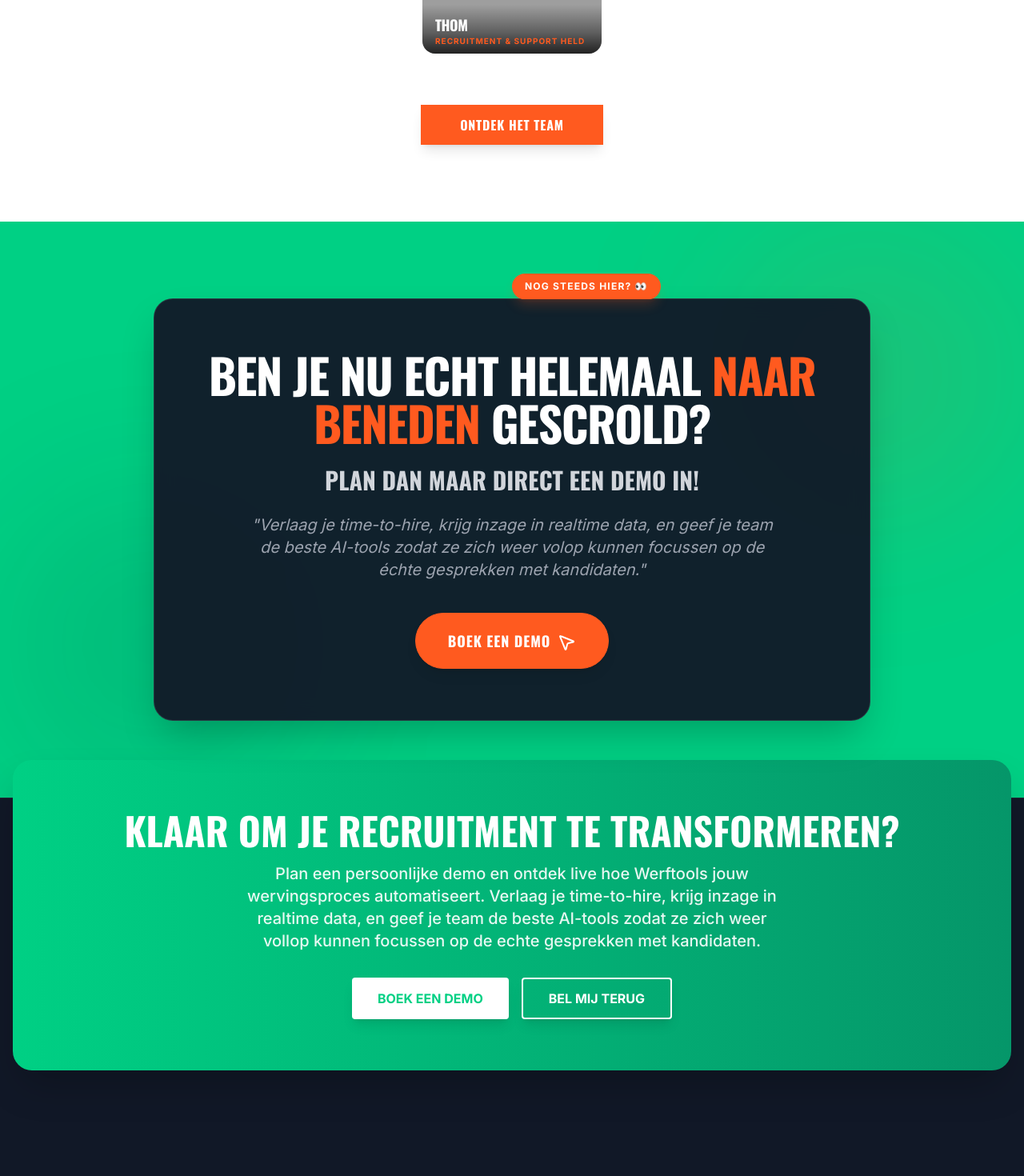
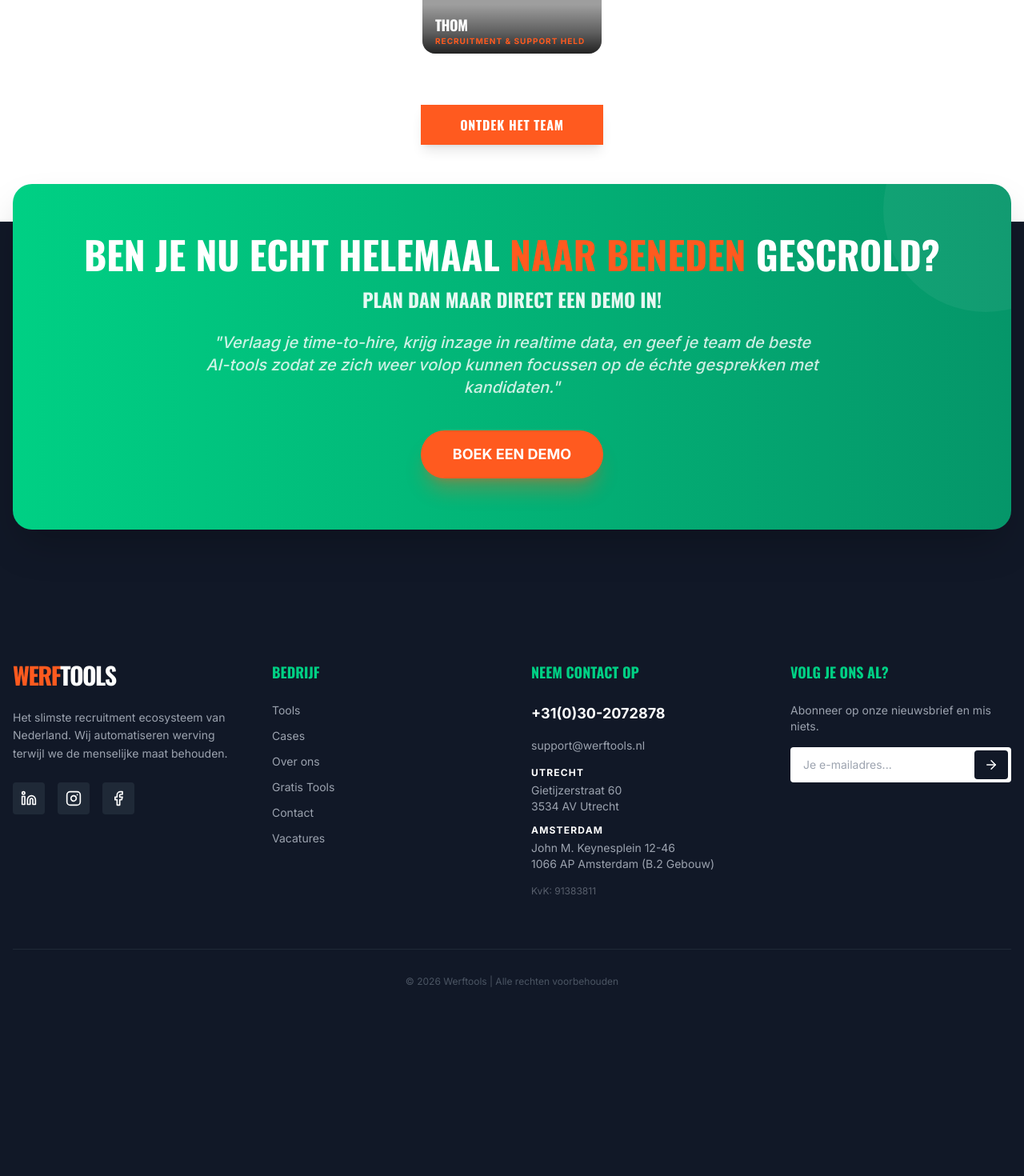
Before and after one commit to theonlybarry/werfplaats_website, a React (Vite) app: page / in a window 1280 px wide. Shown: the part 5440-6910 px from the top of the page at 80% size. After the commit the page ends 6707 px from the top, so only its background shows below. Built offline with nearby package versions, Linux system fonts and the light colour scheme; no server answers; grey boxes are pictures that could not be loaded.

Commit message:
style: Update footer CTA messaging and support email

```diff
--- a/components/Footer.tsx
+++ b/components/Footer.tsx
@@ -13,25 +13,25 @@ export const Footer: React.FC<FooterProps> = ({ onNavigate }) => {
          <div className="container mx-auto px-4">
 
             {/* CTA Banner */}
-            <div className="bg-gradient-to-r from-brand-green to-emerald-600 rounded-3xl p-10 md:p-16 text-center shadow-2xl transform -translate-y-36 mb-[-60px]">
+            <div className="bg-gradient-to-r from-brand-green to-emerald-600 rounded-3xl p-10 md:p-16 text-center shadow-2xl transform -translate-y-36 mb-[-60px] relative overflow-hidden">
+               {/* Decorative background circle */}
+               <div className="absolute -top-24 -right-24 w-64 h-64 bg-white opacity-5 rounded-full pointer-events-none"></div>
+
                <h2 className="text-3xl md:text-5xl font-display font-bold uppercase mb-4 text-white">
-                  Klaar om je recruitment te transformeren?
+                  Ben je nu echt helemaal <span className="text-brand-orange">naar beneden</span> gescrold?
                </h2>
-               <p className="text-white/90 text-lg md:text-xl max-w-2xl mx-auto mb-8 font-medium">
-                  Plan een persoonlijke demo en ontdek live hoe Werftools jouw wervingsproces automatiseert. Verlaag je time-to-hire, krijg inzage in realtime data, en geef je team de beste AI-tools zodat ze zich weer vollop kunnen focussen op de echte gesprekken met kandidaten.
+               <h3 className="text-xl md:text-2xl font-display font-bold uppercase mb-6 text-white/90">
+                  Plan dan maar direct een demo in!
+               </h3>
+               <p className="text-white/80 text-lg md:text-xl max-w-3xl mx-auto mb-10 font-medium italic">
+                  "Verlaag je time-to-hire, krijg inzage in realtime data, en geef je team de beste AI-tools zodat ze zich weer volop kunnen focussen op de échte gesprekken met kandidaten."
                </p>
-               <div className="flex flex-col md:flex-row justify-center gap-4">
+               <div className="flex justify-center">
                   <button
-                     onClick={() => onNavigate(Page.CONTACT)}
-                     className="bg-white text-brand-green font-bold px-8 py-3 uppercase rounded hover:bg-gray-100 transition shadow-lg"
+                     onClick={() => window.location.href = 'mailto:barrywanschers@gmail.com'}
+                     className="bg-brand-orange text-white font-bold px-10 py-4 text-lg uppercase rounded-full hover:bg-orange-600 hover:scale-105 transition-all shadow-xl shadow-brand-orange/30 flex items-center justify-center gap-2 group"
                   >
-                     Boek een demo
-                  </button>
-                  <button
-                     onClick={() => onNavigate(Page.CONTACT)}
-                     className="bg-transparent border-2 border-white text-white font-bold px-8 py-3 uppercase rounded hover:bg-white hover:text-brand-green transition shadow-lg"
-                  >
-                     Bel mij terug
+                     BOEK EEN DEMO
                   </button>
                </div>
             </div>
@@ -74,7 +74,7 @@ export const Footer: React.FC<FooterProps> = ({ onNavigate }) => {
                      <li className="font-bold text-white text-lg">
                         <a href="tel:+310302072878" className="hover:text-brand-orange transition">+31(0)30-2072878</a>
                      </li>
-                     <li><a href="mailto:barrywanschers@gmail.com" className="hover:text-white transition">barrywanschers@gmail.com</a></li>
+                     <li><a href="mailto:support@werftools.nl" className="hover:text-white transition">support@werftools.nl</a></li>
                      <li className="space-y-3">
                         <div>
                            <p className="text-white font-bold text-xs uppercase tracking-widest mb-1">Utrecht</p>
--- a/pages/Home.tsx
+++ b/pages/Home.tsx
@@ -5,7 +5,6 @@ import { PlatformOverview } from '../components/PlatformOverview';
 import { Testimonials } from '../components/Testimonials';
 import { Team } from '../components/Team';
 import { WinningTeam } from '../components/WinningTeam';
-import { FinalCTA } from '../components/FinalCTA';
 import { Page } from '../types';
 
 interface HomeProps {
@@ -21,7 +20,6 @@ export const Home: React.FC<HomeProps> = ({ onNavigate }) => {
       <WinningTeam />
       <Testimonials />
       <Team />
-      <FinalCTA />
     </>
   );
 };
```
